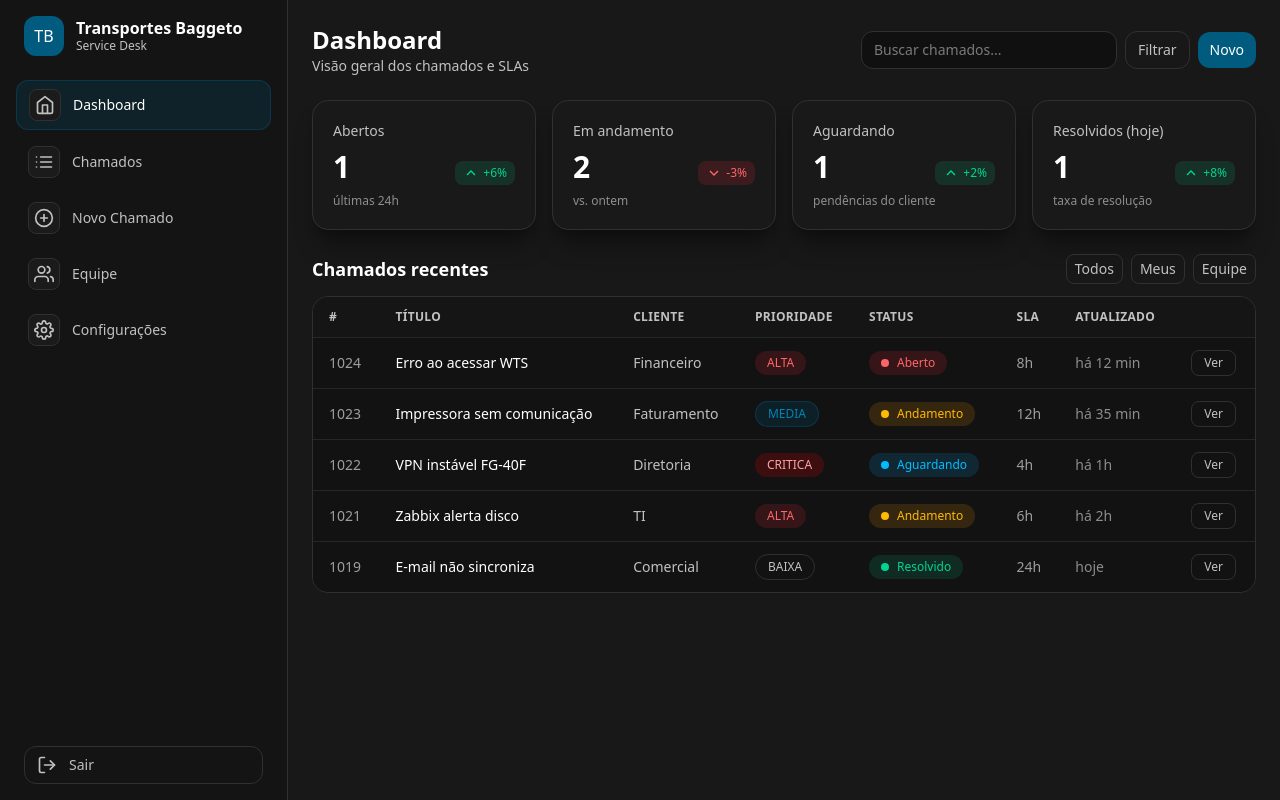
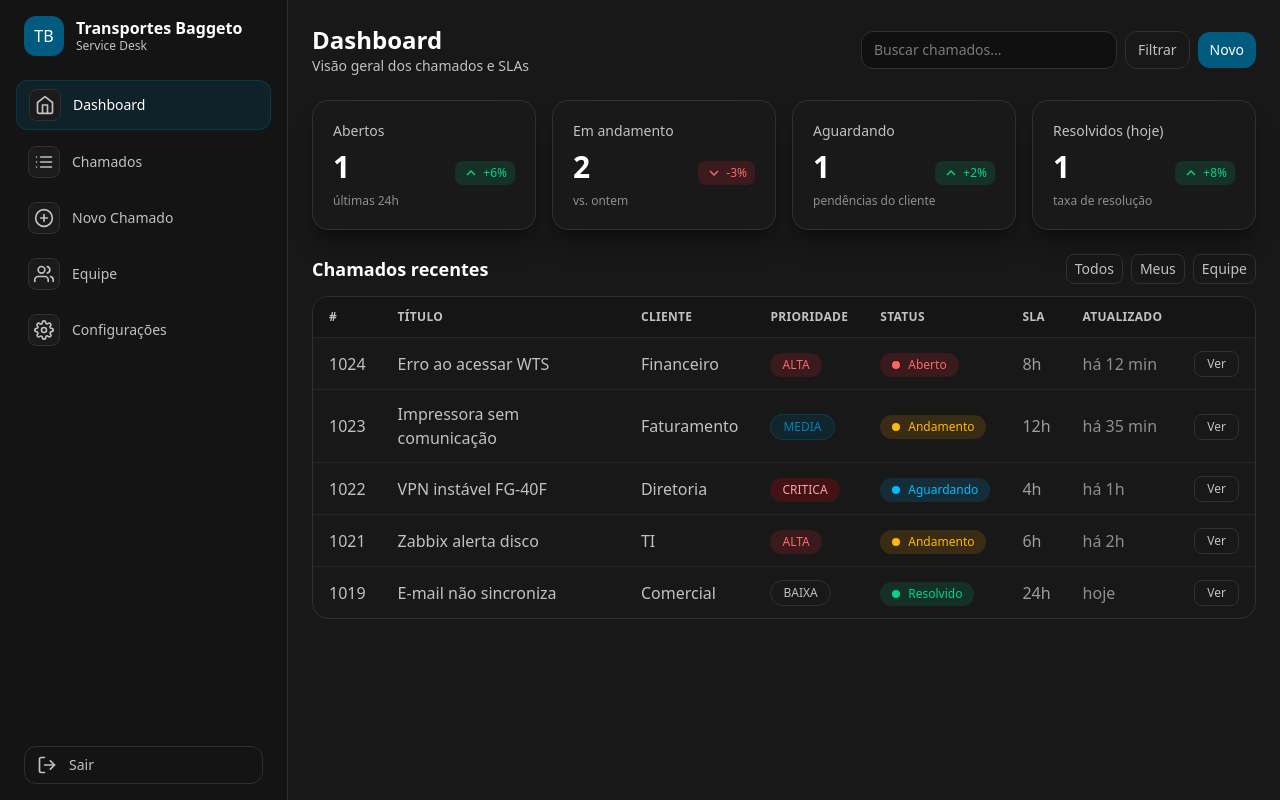
Before and after one commit to kaikevieira/baggeto-help-desk, a React (Vite) app in the folder help-desk-frontend/: page /dashboard in a window 1280 px wide. Built offline with nearby package versions, Linux system fonts and the light colour scheme.

Commit message:
feat: add onView prop to TicketsTable for viewing ticket details

```diff
--- a/help-desk-frontend/src/components/TicketsTable.jsx
+++ b/help-desk-frontend/src/components/TicketsTable.jsx
@@ -1,8 +1,7 @@
 import React from "react";
 import { StatusPill, PriorityPill } from "./StatusPill";
 
-
-export default function TicketsTable({ tickets = [] }) {
+export default function TicketsTable({ tickets = [], onView }) {
   return (
     <div className="overflow-hidden rounded-2xl border border-borda">
       <table className="min-w-full divide-y divide-borda/70">
@@ -15,21 +14,32 @@ export default function TicketsTable({ tickets = [] }) {
             <th className="px-4 py-3 text-left">Status</th>
             <th className="px-4 py-3 text-left">SLA</th>
             <th className="px-4 py-3 text-left">Atualizado</th>
-                        <th className="px-4 py-3" />
+            <th className="px-4 py-3 text-left"></th>
           </tr>
         </thead>
-                <tbody className="divide-y divide-borda/70 bg-[#121212] text-sm">
+        <tbody className="divide-y divide-borda/60">
           {tickets.map((t) => (
             <tr key={t.id} className="hover:bg-white/5">
-                            <td className="px-4 py-3 text-texto/80">{t.id}</td>
-                            <td className="px-4 py-3 text-titulo">{t.title}</td>
+              <td className="px-4 py-3 text-texto">
+                {String(t.id).slice(0, 6)}
+              </td>
+              <td className="px-4 py-3 text-texto">{t.title}</td>
               <td className="px-4 py-3 text-texto">{t.client}</td>
-                            <td className="px-4 py-3"><PriorityPill priority={t.priority} /></td>
-                            <td className="px-4 py-3"><StatusPill status={t.status} /></td>
+              <td className="px-4 py-3">
+                <PriorityPill priority={t.priority} />
+              </td>
+              <td className="px-4 py-3">
+                <StatusPill status={t.status} />
+              </td>
               <td className="px-4 py-3 text-texto/80">{t.sla}</td>
               <td className="px-4 py-3 text-texto/70">{t.updatedAt}</td>
               <td className="px-4 py-3">
-                                <button className="rounded-lg border border-borda px-3 py-1 text-xs text-texto hover:bg-white/5">Ver</button>
+                <button
+                  className="rounded-lg border border-borda px-3 py-1 text-xs text-texto hover:bg-white/5"
+                  onClick={() => onView && onView(t.id)}
+                >
+                  Ver
+                </button>
               </td>
             </tr>
           ))}
```
Lines whose indentation alone changed are shown as unchanged.
